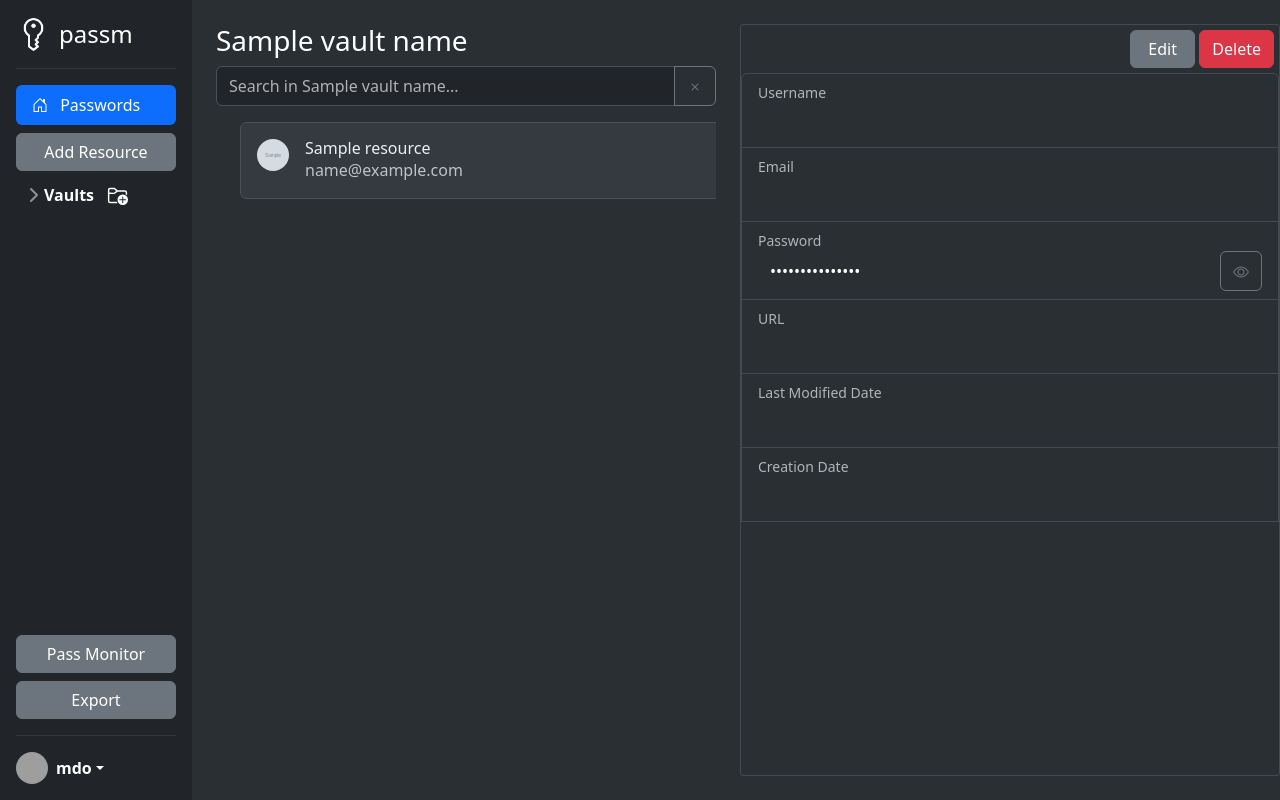
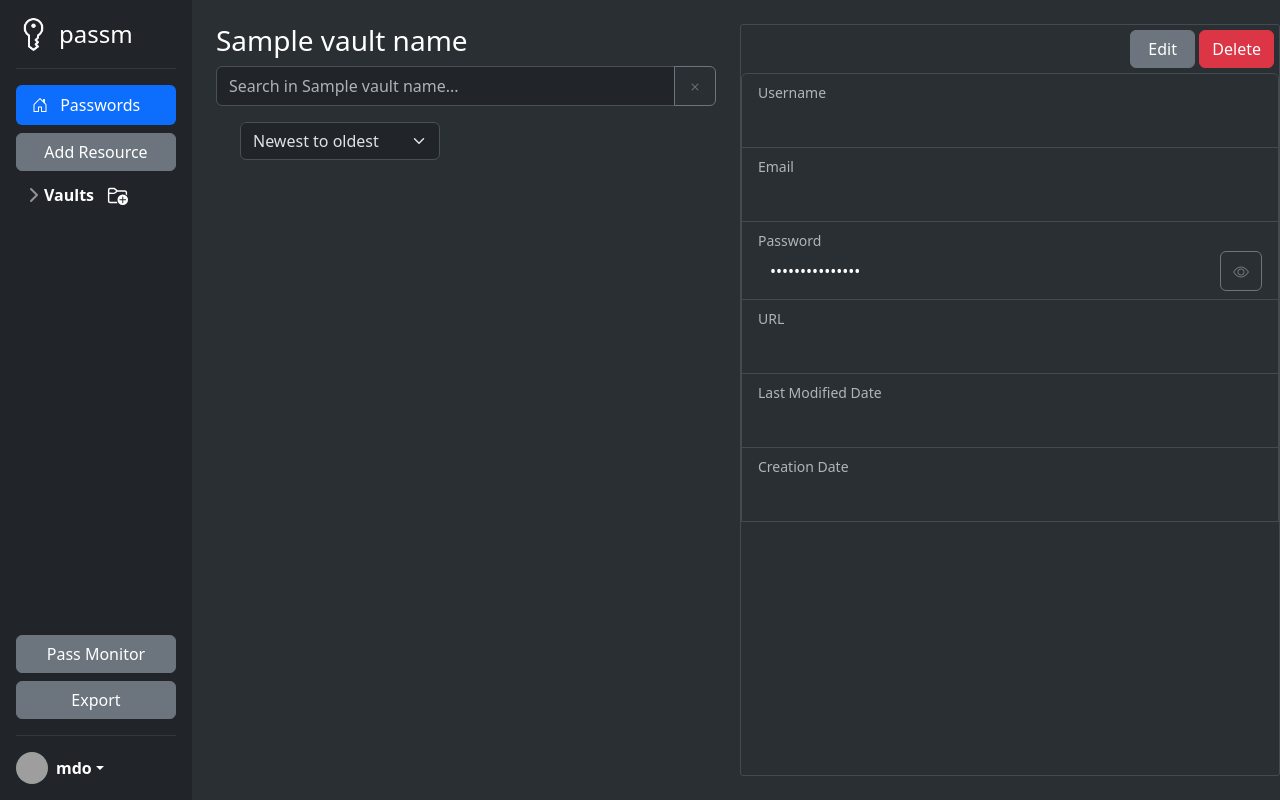
Before and after one commit to nikita-h1s/password-manager, a Flask app: template passm/templates/passwords_list.html in a window 1280 px wide. Run offline with Flask 3, Linux system fonts and the light colour scheme; the template is opened without the code that fills it: most values are stand-ins (such as "Sample title", 1, 10 or a date in 2020); grey boxes marked "Sample" are stand-in pictures; grey boxes are pictures that could not be loaded.

Commit message:
Implement sorting resources

```diff
--- a/passm/static/css/main.css
+++ b/passm/static/css/main.css
@@ -232,3 +232,11 @@
     border: solid 1px #434A50;
     border-radius: 3px;
 }
+
+.sorting-form {
+    width: 200px;
+}
+
+.sorting-form-option {
+    width: 200px;
+}
--- a/passm/static/js/main.js
+++ b/passm/static/js/main.js
@@ -265,6 +265,92 @@
 }
 
 
+// Function to render the sorted resources (excluding the <select>)
+const renderResources = sortedResources => {
+    const sortingSelect = document.querySelector('.sorting-form');
+    const resourceList = document.querySelector('.main-resource-list');
+
+    if (resourceList) {
+        resourceList.querySelectorAll('.list-resource-item').
+            forEach(item => item.remove());
+    }
+
+    if (sortingSelect) {
+        // Attach event listener to sorting dropdown
+        sortingSelect.addEventListener('change', handleSortingChange);
+    }
+
+    if (sortedResources) {
+        // Re-add each resource to the list
+        sortedResources.forEach(([id, resource]) => {
+            const resourceItem = `
+                <div href="#" class="resource-to-search list-resource-item list-group-item
+                                     resource-list-item list-group-item-action d-flex gap-3 py-3"
+                     aria-current="true"
+                     data-id="${id}">
+
+                    <img src="${resource.resource_favicon}"
+                         alt="${resource.name}"
+                         width="32" height="32"
+                         class="rounded-circle flex-shrink-0">
+
+                    <div class="pl-2 d-flex w-100 justify-content-between">
+                        <div>
+                            <h6 class="mb-0 resource-to-search-name">${resource.name}</h6>
+                            <p class="mb-0 opacity-75">${resource.email}</p>
+                        </div>
+                    </div>
+                </div>
+            `;
+            sortingSelect.insertAdjacentHTML('afterend', resourceItem);
+        });
+    }
+
+    setupResourceClickHandlers();
+    searchResource();
+}
+
+
+// Sorting logic
+const sortResources = option => {
+    let resourceArray = Object.entries(resources);
+
+    switch (option) {
+        case '1': // Newest to oldest
+            resourceArray.sort((a, b) =>
+                new Date(a[1].resource_creation_date) - new Date(b[1].resource_creation_date));
+            console.log('Newest to oldest: ', resourceArray);
+            break;
+        case '2': // Oldest to newest
+            resourceArray.sort((a, b) =>
+                new Date(b[1].resource_creation_date) - new Date(a[1].resource_creation_date));
+            console.log('Oldest to newest: ', resourceArray);
+            break;
+        case '3': // Alphabetical
+            resourceArray.sort((a, b) =>
+                b[1].name.localeCompare(a[1].name));
+            console.log('Alphabetical', resourceArray);
+            break;
+    }
+
+    renderResources(resourceArray);
+}
+
+// Handle sorting change
+const handleSortingChange = e => {
+    const selectedOption = e.target.value;
+    sortResources(selectedOption);
+}
+
+
+let sortedResources = null;
+if (typeof resources !== 'undefined' && resources) {
+    sortedResources = Object.entries(resources).sort(
+        (a, b) =>
+            new Date(a[1].resource_creation_date) - new Date(b[1].resource_creation_date)
+    );
+}
+
 document.addEventListener('DOMContentLoaded', () => {
     initializeTooltips();
     setupResourceClickHandlers();
@@ -275,4 +361,6 @@
     clearSearchInput();
     saveInputText();
     togglePasswordVisibility();
+    // Initial rendering of resources
+    renderResources(sortedResources);
 });
--- a/passm/templates/passwords_list.html
+++ b/passm/templates/passwords_list.html
@@ -22,7 +22,13 @@
             </button>
         </div>
 
-        <div class="list-group resource-list ml-0 mr-0">
+        <div class="list-group resource-list main-resource-list ml-0 mr-0">
+            <select class="form-select sorting-form mb-2" aria-label="Resource sorting">
+                <option selected value="1" class="sorting-form-option">Newest to oldest</option>
+                <option value="2" class="sorting-form-option">Oldest to newest</option>
+                <option value="3" class="sorting-form-option">Alphabetical</option>
+            </select>
+
             {% for id, resource in resources.items() %}
             <div href="#" class="resource-to-search list-resource-item list-group-item
                              resource-list-item list-group-item-action d-flex gap-3 py-3"
```
Also changed, not shown: passm/static/icons/favicons/telegram.org.png (added).
